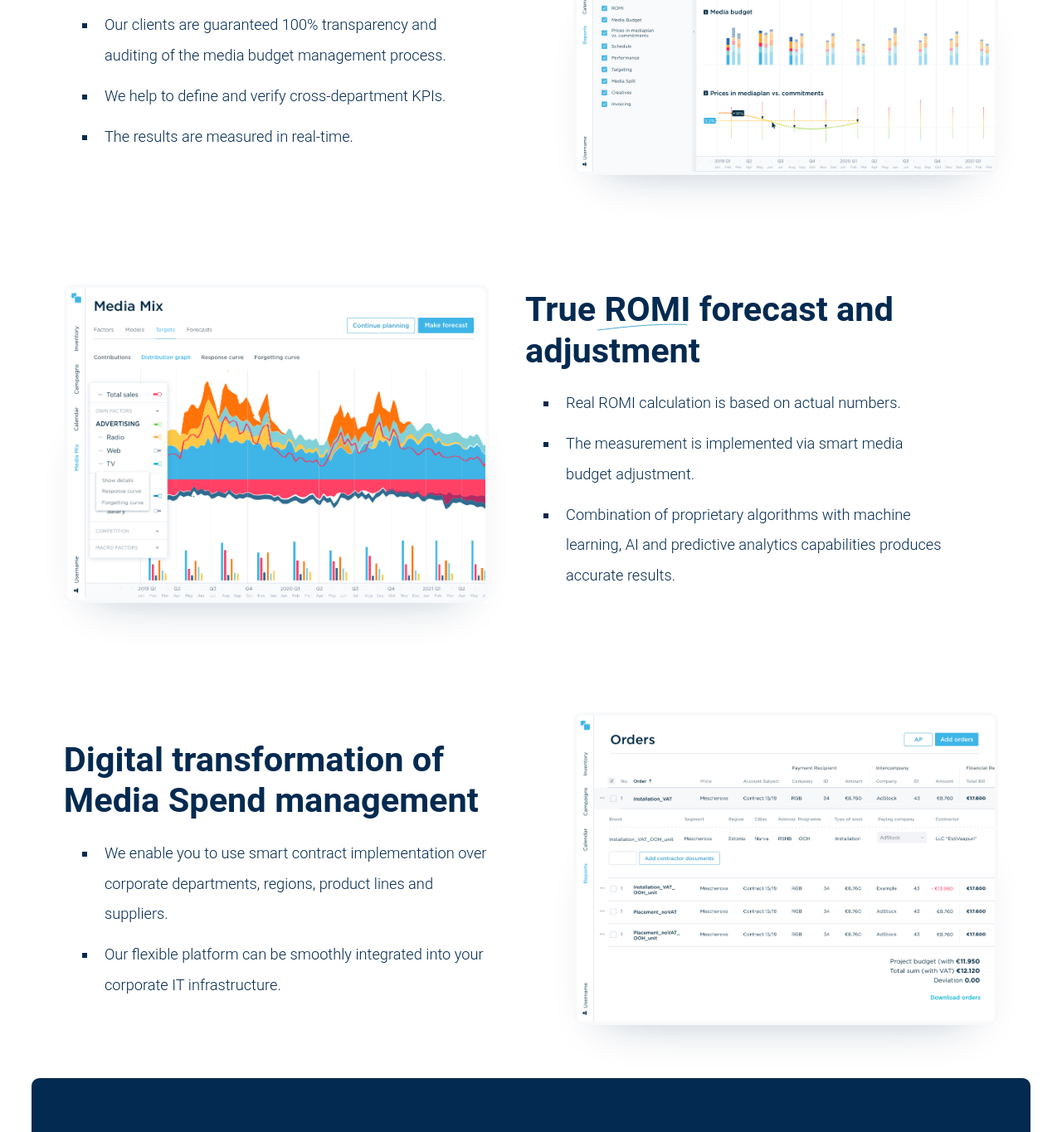
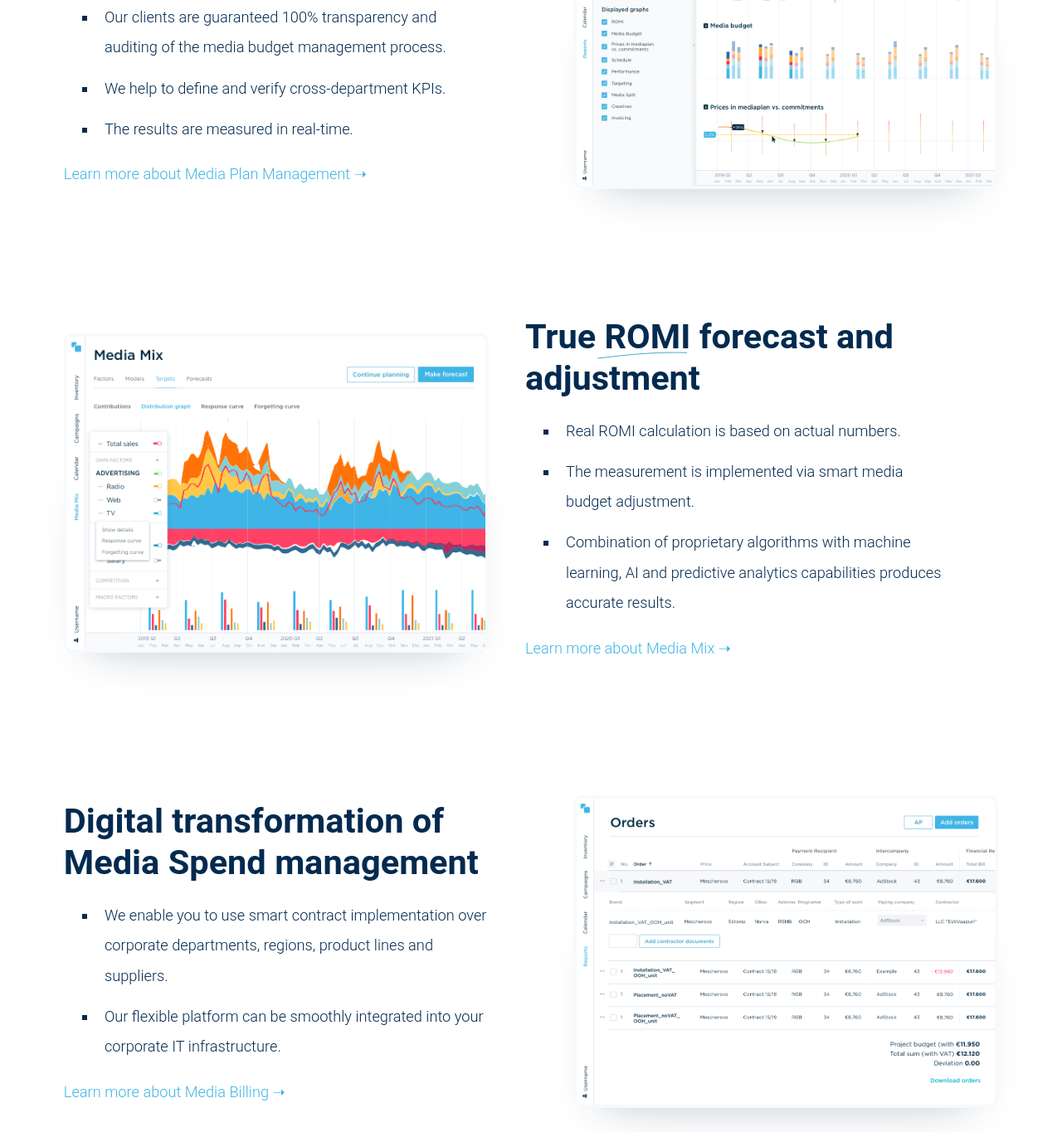
Before and after one commit to Anna-Arteeva/adoptomedia, a plain HTML site: page index.html in a window 1280 px wide. Shown: the part 1355-2720 px from the top of the page at 83% size. Drawn offline with Linux system fonts and the light colour scheme; a web font is replaced by a local one.

Commit message:
Links to Product Pages

```diff
--- a/index.html
+++ b/index.html
@@ -163,6 +163,11 @@
                     The results are measured in real-time.
                 </li>
             </ul>
+            <p>
+                <a href="product/mediaplan.html" class="link no-underline lead">
+                    Learn more about Media Plan Management ➝
+                </a>
+            </p>
         </div>
         <div class="pic-right--pic-container ">
             <div class="screenshot-wrapper">
@@ -190,6 +195,12 @@
                     Combination of proprietary algorithms with machine learning, AI and predictive analytics capabilities produces accurate results.
                 </li>
             </ul>
+
+            <p>
+                <a href="product/mediamix.html" class="link no-underline lead">
+                    Learn more about Media Mix ➝
+                </a>
+            </p>
         </div>
         <div class="pic-left--pic-container ">
             <div class="screenshot-wrapper">
@@ -212,6 +223,12 @@
                     Our flexible platform can be smoothly integrated into your corporate IT infrastructure.
                 </li>
             </ul>
+
+            <p>
+                <a href="product/billing.html" class="link no-underline lead">
+                    Learn more about Media Billing ➝
+                </a>
+            </p>
         </div>
         <div class="pic-right--pic-container ">
             <div class="screenshot-wrapper">
--- a/scss/base/typography.scss
+++ b/scss/base/typography.scss
@@ -117,6 +117,18 @@ mark,
 
 .link {
   color: $color-brand;
+
+  &.no-underline {
+    color: $color-brand;
+    text-decoration: none;
+  }
+
+  &:hover,
+  &:focus,
+  &:active
+  {
+    text-decoration: underline;
+  }
 }
 
 .text-centered {
```
Also changed, not shown: dist/css/bundle.css, 1 other file.
